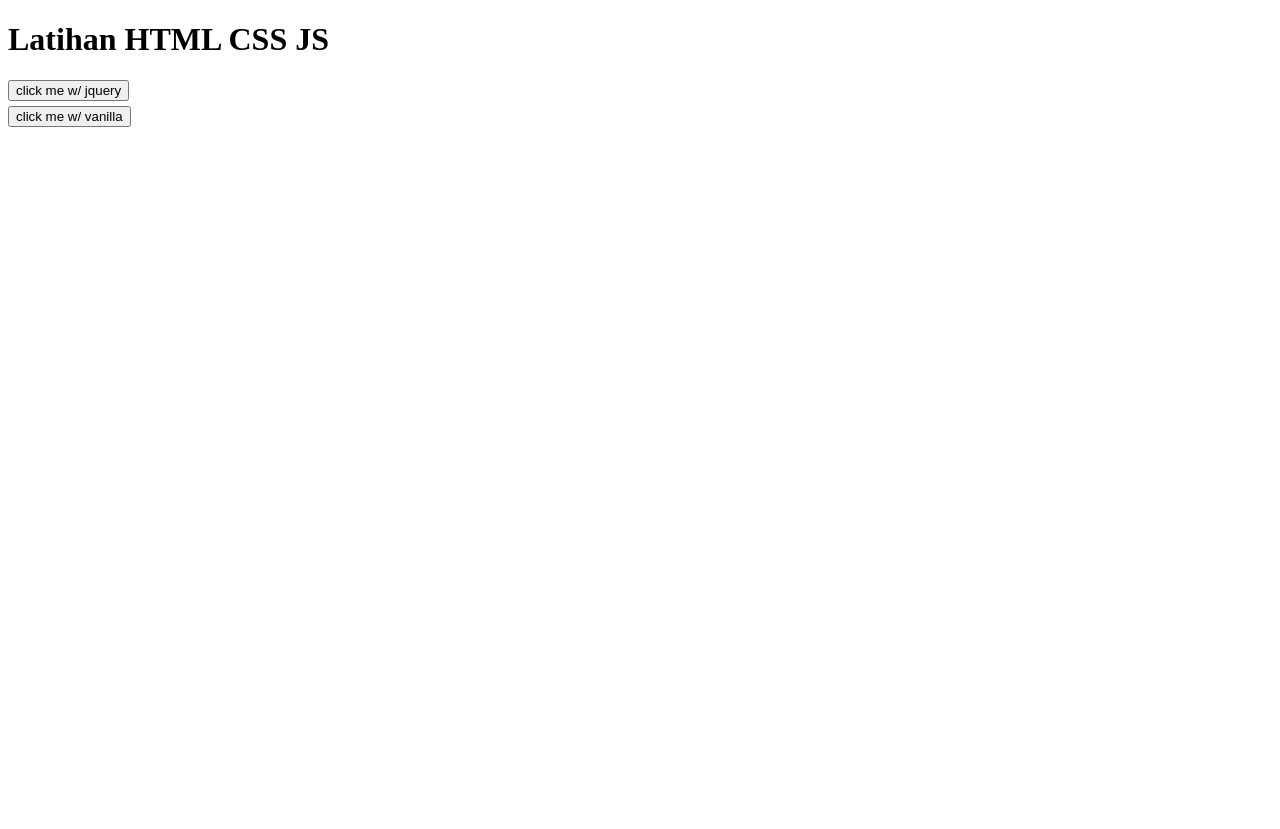
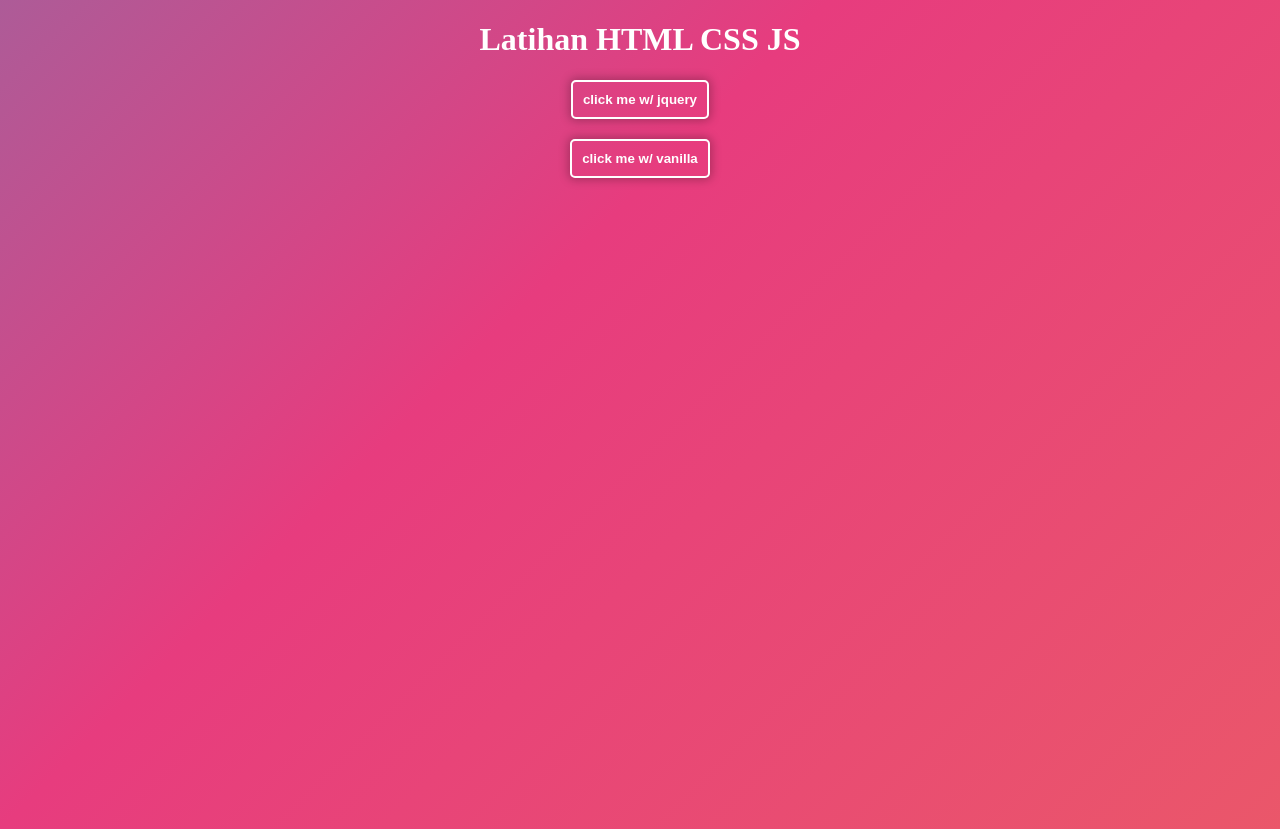
Before and after one commit to Harriet27/apayahmm, a plain HTML site: page index.html in a window 1280 px wide. Before the commit the page ends 800 px from the top, so only its background shows below. Drawn offline with nearby package versions, Linux system fonts and the light colour scheme.

Commit message:
added styling and pretty the code

```diff
--- a/index.html
+++ b/index.html
@@ -5,22 +5,27 @@
     <meta charset="UTF-8">
     <meta http-equiv="X-UA-Compatible" content="IE=edge">
     <meta name="viewport" content="width=device-width, initial-scale=1.0">
+    <!-- TITLE -->
+    <title>Latihan</title>
+    <!-- LIBRARY -->
     <script src="jquery-3.5.1.min.js"></script>
     <script src="https://ajax.googleapis.com/ajax/libs/jquery/3.5.1/jquery.min.js"></script>
-    <title>Latihan</title>
-    <script type="text/javascript" src="main.js"></script>
+    <!-- IMPORT CSS -->
+    <link rel="stylesheet" href="/style.css">
 </head>
 
 <body>
-    <h1>
+    <h1 class="head-title">
         Latihan HTML CSS JS
     </h1>
-    <div style="margin: 5px 0px;">
-        <input type="button" value="click me w/ jquery" id="jquery">
+    <div class="button-div">
+        <input type="button" class="button-action" value="click me w/ jquery" id="jquery">
     </div>
-    <div style="margin: 5px 0px;">
-        <input type="button" value="click me w/ vanilla" id="vanilla">
+    <div class="button-div">
+        <input type="button" class="button-action" value="click me w/ vanilla" id="vanilla">
     </div>
 </body>
 
+<!-- IMPORT JAVASCRIPT -->
+<script type="text/javascript" src="/main.js"></script>
 </html>
--- /dev/null
+++ b/style.css
@@ -0,0 +1,39 @@
+body {
+    background: linear-gradient(-45deg, #ee7752, #e73c7e, #23a6d5, #23d5ab);
+    background-size: 400% 400%;
+    animation: gradient 15s ease infinite;
+    height: 100vh;
+}
+
+@keyframes gradient {
+    0% {
+        background-position: 0% 50%;
+    }
+    50% {
+        background-position: 100% 50%;
+    }
+    100% {
+        background-position: 0% 50%;
+    }
+}
+
+.head-title {
+    color: white;
+    text-align: center;
+}
+
+.button-div {
+    margin: 20px 0px;
+    text-align: center;
+}
+
+.button-action {
+    font-weight: 600;
+    color: white;
+    cursor: pointer;
+    border: 2px solid white;
+    background-color: transparent;
+    box-shadow: 0px 0px 10px 2px rgba(0,0,0,0.25);
+    border-radius: 5px;
+    padding: 10px;
+}
```
